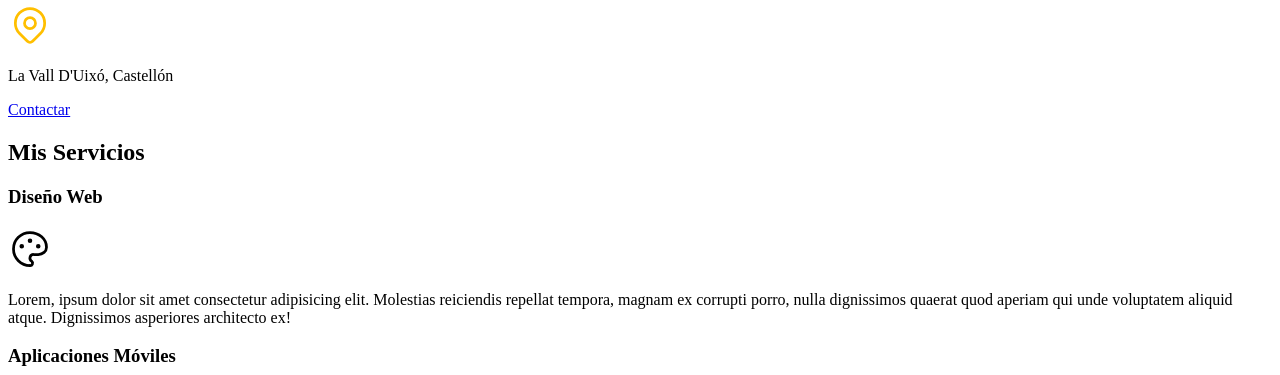
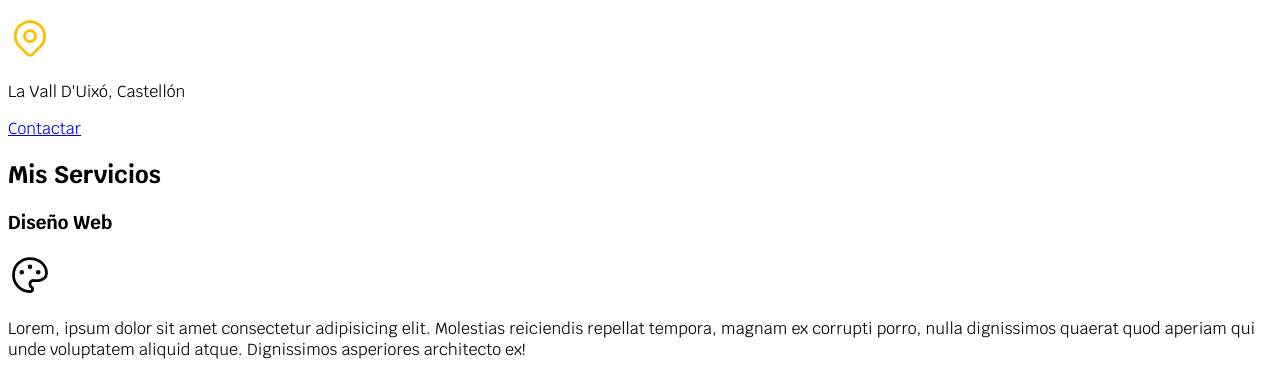
Before and after one commit to AiMax/FREELANCER_INICIO, a plain HTML site: page index.html in a window 1280 px wide. Shown: the part 217-592 px from the top of the page. Drawn offline with Linux system fonts and the light colour scheme.

Commit message:
Se ha añadido las fuentes de letra necesarias

```diff
--- a/css/styles.css
+++ b/css/styles.css
@@ -9,13 +9,15 @@
     --fuente-princial: 3.8rem;
 }
 
-
+/*Con estas dos declaraciones estandarizamos  */
 html {
     font-size: 62.5%;
 }
 
+/*Lo que coloquemos aquí va a aplicar a todo el texto.*/
 body {
     font-size: 16px; /*1rem = 10px*/
+    font-family: 'Krub', sans-serif;
 }
 
 .titulo {
--- a/index.html
+++ b/index.html
@@ -4,6 +4,9 @@
     <meta charset="UTF-8">
     <meta http-equiv="X-UA-Compatible" content="IE=edge">
     <meta name="viewport" content="width=device-width, initial-scale=1.0">
+    <link rel="preconnect" href="https://fonts.googleapis.com">
+    <link rel="preconnect" href="https://fonts.gstatic.com" crossorigin>
+    <link href="https://fonts.googleapis.com/css2?family=Krub:wght@400;700&display=swap" rel="stylesheet">
     <link rel="preload" href="css/styles.css" as="style">
     <link rel="stylesheet" href="css/styles.css">
     <title>Diseñador Freelancer</title>
```
